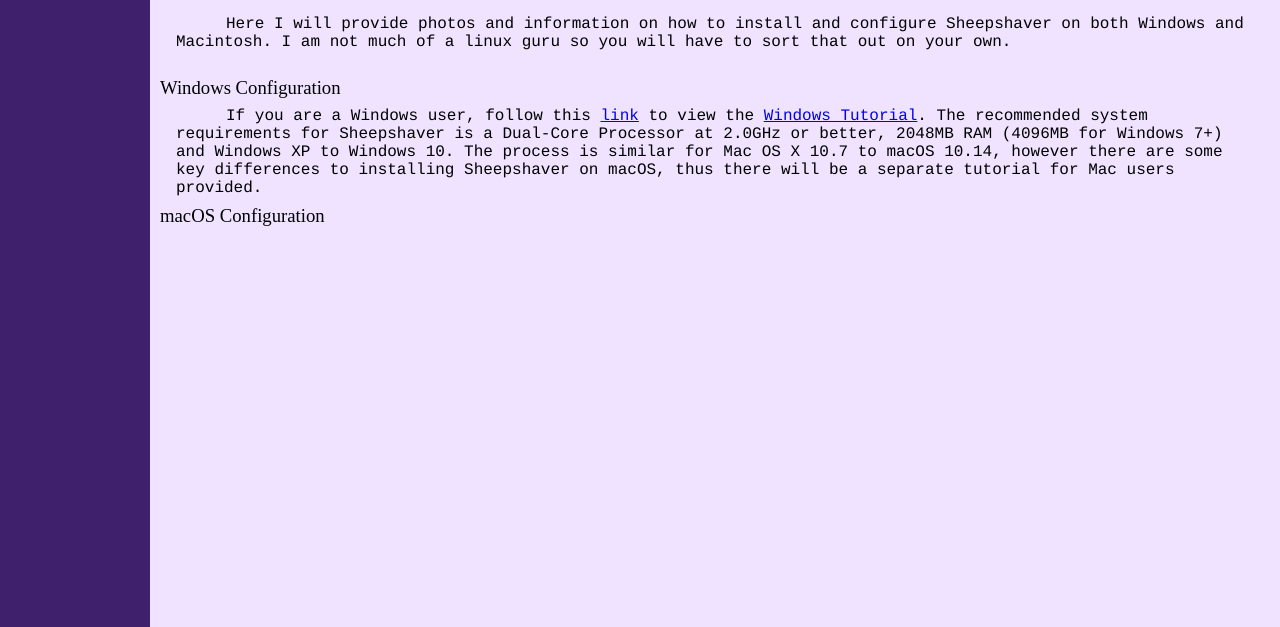
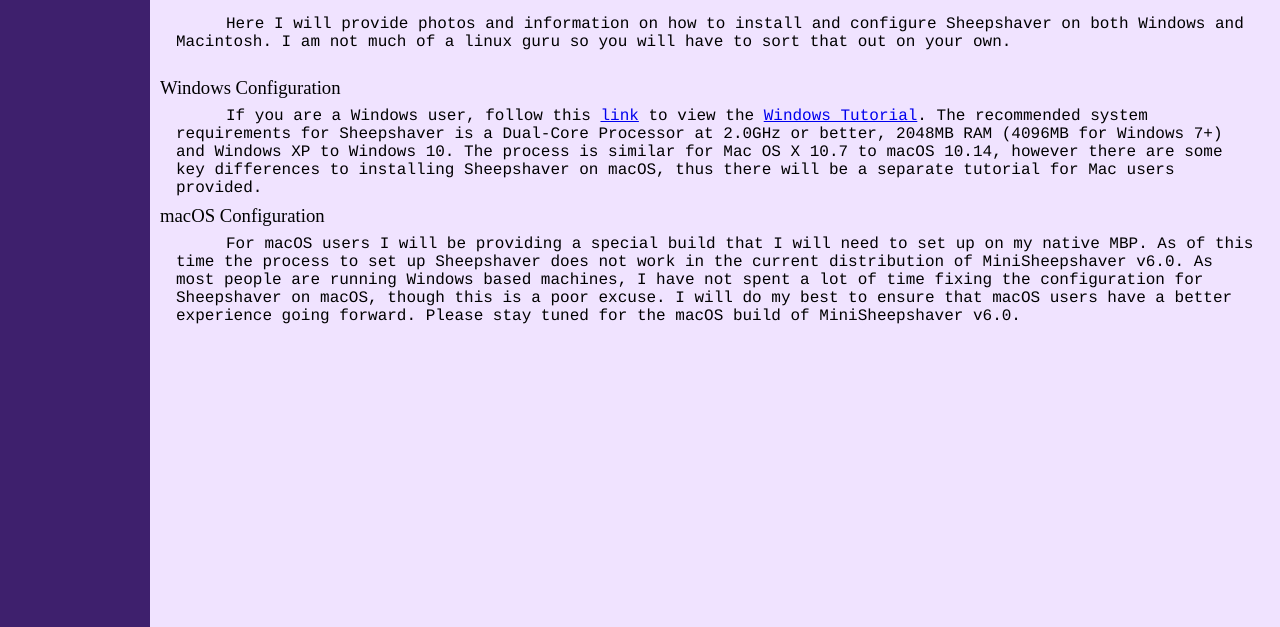
Before and after one commit to xenocide21/MiniSheepshaver, a plain HTML site: page tutorials.html in a window 1280 px wide. Shown: the part 173-800 px from the top of the page. Drawn offline with Linux system fonts and the light colour scheme.

Commit message:
updated tutorials.html

```diff
--- a/tutorials.html
+++ b/tutorials.html
@@ -24,7 +24,7 @@
                 <h3>Windows Configuration</h3>
                 <p>If you are a Windows user, follow this <a href="tutorial_win.html">link</a> to view the <a href="tutorial_win.html">Windows Tutorial</a>. The recommended system requirements for Sheepshaver is a Dual-Core Processor at 2.0GHz or better, 2048MB RAM (4096MB for Windows 7+) and Windows XP to Windows 10. The process is similar for Mac OS X 10.7 to macOS 10.14, however there are some key differences to installing Sheepshaver on macOS, thus there will be a separate tutorial for Mac users provided.</p>
                 <h3>macOS Configuration</h3>
-
+                <p>For macOS users I will be providing a special build that I will need to set up on my native MBP. As of this time the process to set up Sheepshaver does not work in the current distribution of MiniSheepshaver v6.0. As most people are running Windows based machines, I have not spent a lot of time fixing the configuration for Sheepshaver on macOS, though this is a poor excuse. I will do my best to ensure that macOS users have a better experience going forward. Please stay tuned for the macOS build of MiniSheepshaver v6.0.</p>
             </div>
         </div>
     </div>
```
